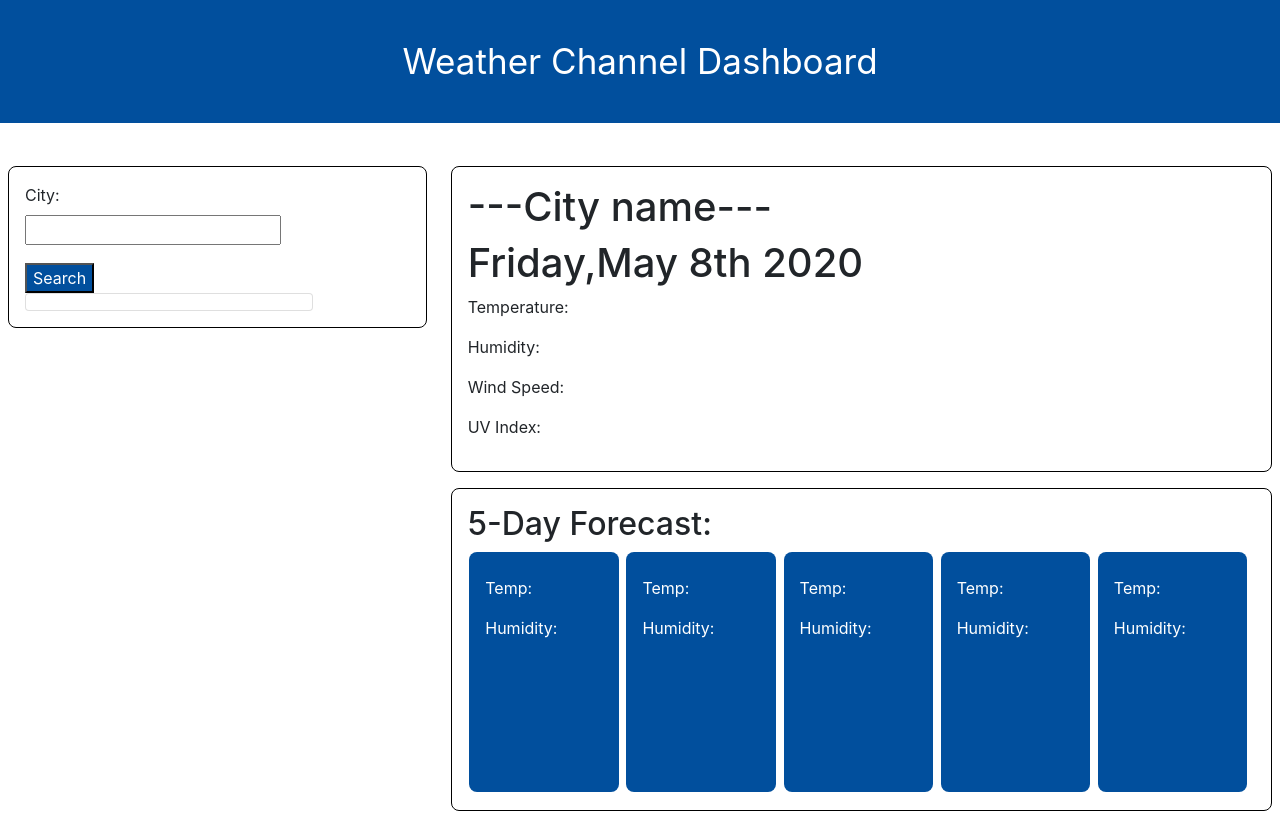
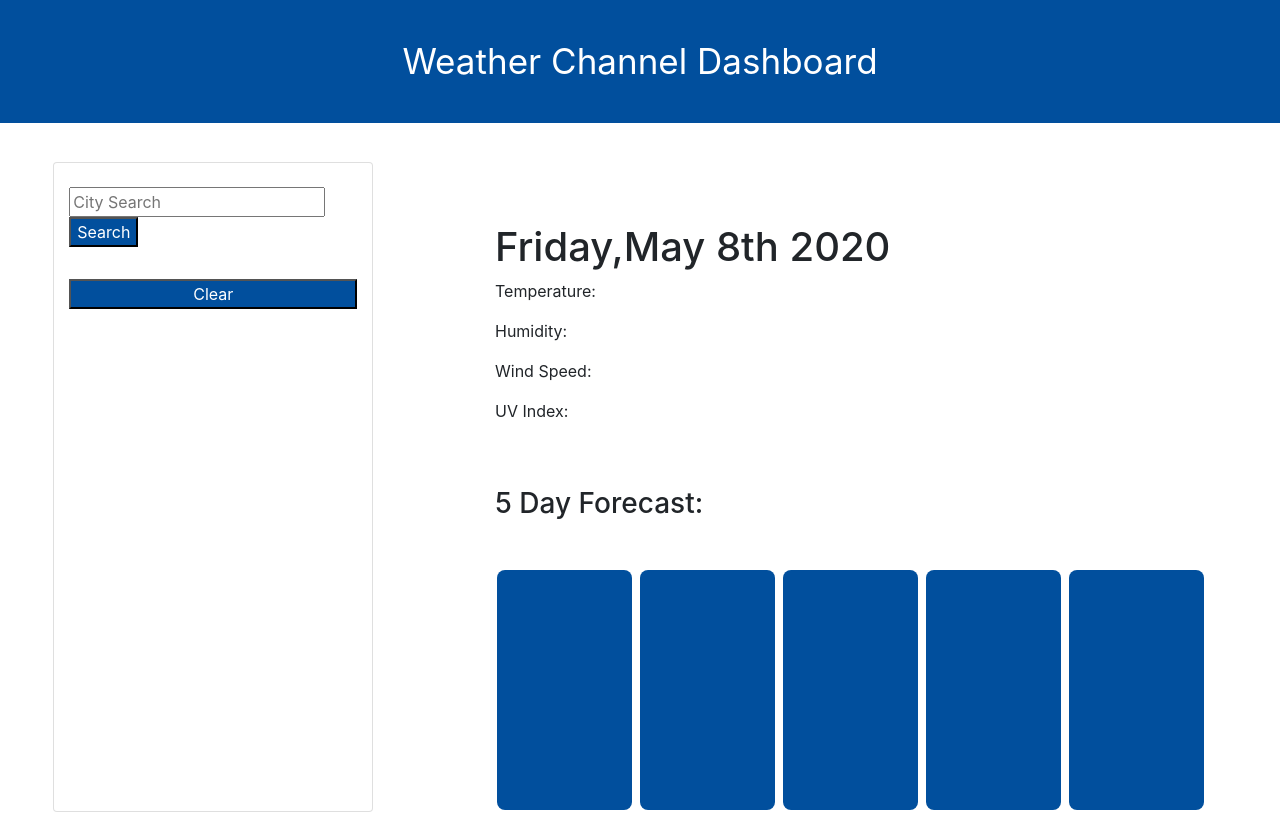
Before and after one commit to Isaias2020/Weather-Dashboard, a plain HTML site: page index.html in a window 1280 px wide. Drawn offline with nearby package versions, Linux system fonts and the light colour scheme.

Commit message:
changed layout of dashboard

```diff
--- a/index.html
+++ b/index.html
@@ -12,63 +12,96 @@
 
 <body>
     <header>Weather Channel Dashboard</header>
-    <div id="search" class="container">
-        <form>
-            <label>City:</label>
-            <br>
-            <input inputname="searchTxt" class="city-form" id="searchBar" type="text">
-            <br><br>
-            <button type="button" id="searchcityBtn" class="searchcityButton searchcityButton:Hover">Search</button>
-        </form>
-        <div id="citiesSearched" class="card" style="width: 18rem;">
-            <ul class="citygroup citygroupflush"></ul>
+
+    <div class="container-fluid">
+        <div class="row justify-content-around">
+            <div class="col-3 card mt-1">
+                <div class="form mt-4">
+                    <input placeholder="City Search" class="city-form" id="searchBar" type="text">
+                    <button class="searchcityButton" id="searchcityBtn" type="submit">Search</button>
+                </div>
+
+                <ul class="mr-5 mt-3" id="searched-cities">
+
+                </ul>
+
+                <button class="clearhistoryBtn" id="clear-history">Clear</button>
+            </div>
+            <div class="col-7 mt-4">
+                <div class="row" id="current-weather">
+                    <div class="col-7">
+
+                        <h3><span id="current-city"></span><img id="weather-icon" src=""></h3>
+
+                        <h1 id="day-of-week"></h1>
+                        <p>Temperature: <span id="temperature"></span></p>
+                        <p>Humidity: <span id="humidity"></span></p>
+                        <p>Wind Speed: <span id="windspeed"></span></p>
+                        <p>UV Index: <span id="uvIndex"></span></p>
+
+                    </div>
+
+                </div>
+
+
+
+                <h3 class="mt-5 mb-5">5 Day Forecast: </h3>
+
+                <div class="card-row">
+                    <div class="days">
+                        <div id="day-1" class="card-body p-2">
+                            <h6 class="card-date"></h6>
+                            <img class="card-icon">
+                            <p class="card-temp"></p>
+                            <p class="card-humidity"></p>
+
                         </div>
                     </div>
-    <div class="container">
-        <h1 id="displayCity">---City name---</h1>
-        <h1 id="day-of-week"></h1>
-        <h1 id="iconImage"></h1>
+                    <div class="days">
+                        <div id="day-2" class="card-body p-2">
+                            <h6 class="card-date"></h6>
+                            <img class="card-icon">
+                            <p class="card-temp"></p>
+                            <p class="card-humidity"></p>
 
-        <p>Temperature: <span id="temperature"></span></p>
-        <p>Humidity: <span id="humidity"></span></p>
-        <p>Wind Speed: <span id="windSpeed"></span></p>
-        <p>UV Index: <span id="uvIndex"></span></p>
                         </div>
-    <div class="container">
-        <h2>5-Day Forecast:</h2>
+                    </div>
+                    <div class="days">
+                        <div id="day-3" class="card-body p-2">
+                            <h6 class="card-date"></h6>
+                            <img class="card-icon">
+                            <p class="card-temp"></p>
+                            <p class="card-humidity"></p>
 
-        <div id="eachDay" class="days">
-            <h4 id="theDate"></h4>
-            <span id="theIcon"></span>
-            <p>Temp: <span id="theTemp"></span></p>
-            <p>Humidity: <span id="theHumidity"></span></p>
                         </div>
-        <div id="eachDay" class="days">
-            <h4 id="theDate"></h4>
-            <span id="theIcon"></span>
-            <p>Temp: <span id="theTemp"></span></p>
-            <p>Humidity: <span id="theHumidity"></span></p>
+
                     </div>
-        <div id="eachDay" class="days">
-            <h4 id="theDate"></h4>
-            <span id="theIcon"></span>
-            <p>Temp: <span id="theTemp"></span></p>
-            <p>Humidity: <span id="theHumidity"></span></p>
+                    <div class="days">
+                        <div id="day-4" class=" card-body p-2">
+                            <h6 class="card-date"></h6>
+                            <img class="card-icon">
+                            <p class="card-temp"></p>
+                            <p class="card-humidity"></p>
+
                         </div>
-        <div id="eachDay" class="days">
-            <h4 id="theDate"></h4>
-            <span id="theIcon"></span>
-            <p>Temp: <span id="theTemp"></span></p>
-            <p>Humidity: <span id="theHumidity"></span></p>
                     </div>
-        <div id="eachDay" class="days">
-            <h4 id="theDate"></h4>
-            <span id="theIcon"></span>
-            <p>Temp: <span id="theTemp"></span></p>
-            <p>Humidity: <span id="theHumidity"></span></p>
+                    <div class="days">
+                        <div id="day-5" class="card-body p-2">
+                            <h6 class="card-date"></h6>
+                            <img class="card-icon">
+                            <p class="card-temp"></p>
+                            <p class="card-humidity"></p>
+                        </div>
                     </div>
                 </div>
 
+            </div>
+
+
+        </div>
+
+    </div>
+    </div>
 
     <script src="https://code.jquery.com/jquery-3.4.1.min.js"></script>
     <script src="https://cdnjs.cloudflare.com/ajax/libs/moment.js/2.24.0/moment.min.js"></script>
--- a/script.js
+++ b/script.js
@@ -1,6 +1,10 @@
-// Time and date through Moment.js
+// Time and date through Moment.js for current day
 $(document).ready(function () {
     var currentDay = $("#day-of-week");
     var todaysDate = moment().format('dddd,MMMM Do YYYY');
     currentDay.text(todaysDate);
 });
+
+var APIKey = "&appid=b397225e3e6e7043cc26284176c744bd";
+var queryURL = "https://api.openweathermap.org/data/2.5/weather?q=";
+var citiesArray = [];
--- a/style.css
+++ b/style.css
@@ -15,28 +15,18 @@ body {
     font-size: 16px;
 }
 
-.container#search{
-    width: calc((100%/3) - 0.5em);
-    float:left;
+.searchcityButton {
+    background-color: #014f9d;
+    color: #ffffff;
 }
 
-.searchcityButton {
+.clearhistoryBtn{
     background-color: #014f9d;
     color: #ffffff;
 }
 
 #searchBar {
     float: left;
-}
-
-.container {
-    padding: 1em;
-    margin: 0.5em;
-    float: right;
-    height: 100%;
-    border: 1px solid black;
-    border-radius: 8px;
-    width: calc(((100% / 3) * 2) - 2em);
 }
 
 .days {
```
Lines whose indentation alone changed are shown as unchanged.
